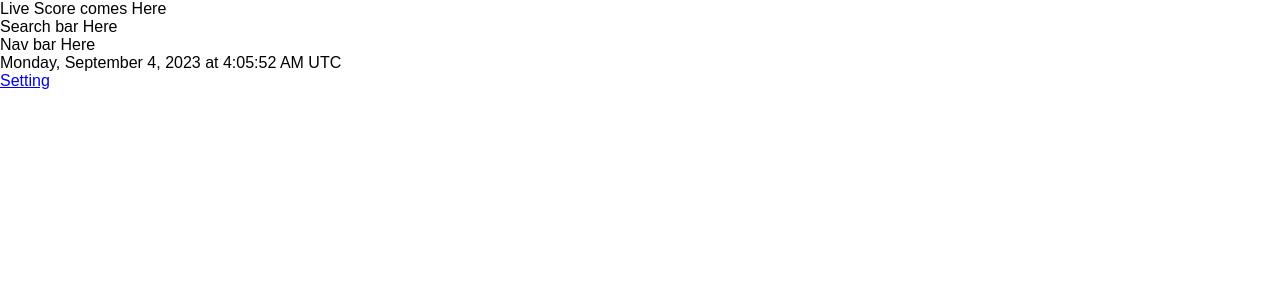
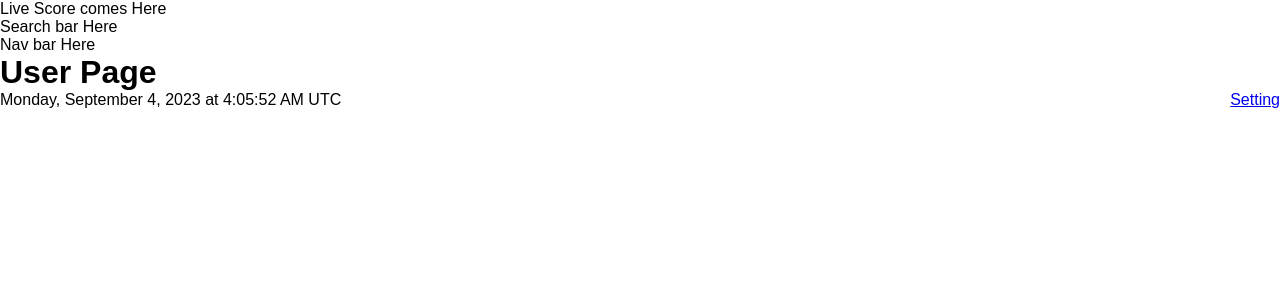
Before and after one commit to NgalemoPatrick/sport-mania, a React (Create React App) app in the folder frontend/: page /dash in a window 1280 px wide. Shown: the top 300 px of the page. Built offline with nearby package versions, Linux system fonts and the light colour scheme.

Commit message:
add profile route style profitle foter

```diff
--- a/frontend/src/App.js
+++ b/frontend/src/App.js
@@ -4,6 +4,7 @@ import Public from "./components/Public";
 import Login from "./features/auth/Login";
 import Register from "./features/Register";
 import DashLayout from "./components/DashLayout";
+import Profile from "./features/Profile";
 function App() {
   return (
     <Routes>
@@ -11,7 +12,9 @@ function App() {
         <Route index element={<Public />} />
         <Route path="login" element={<Login />} />
         <Route path="register" element={<Register />} />
-        <Route path='dash' element={<DashLayout />} />
+        <Route path="dash" element={<DashLayout />}>
+          <Route index element={<Profile />} />
+        </Route>
       </Route>
     </Routes>
   );
--- a/frontend/src/features/Profile.js
+++ b/frontend/src/features/Profile.js
@@ -2,7 +2,7 @@ import React from 'react'
 
 const Profile = () => {
   return (
-    <div>Profile</div>
+    <h1>User Page</h1>
   )
 }
 
--- a/frontend/src/index.css
+++ b/frontend/src/index.css
@@ -62,6 +62,11 @@ footer {
 
 }
 
+.footer-dt {
+  display: flex;
+  justify-content: space-between;
+}
+
 footer Link {
   text-decoration: none;
   color: white;
```
